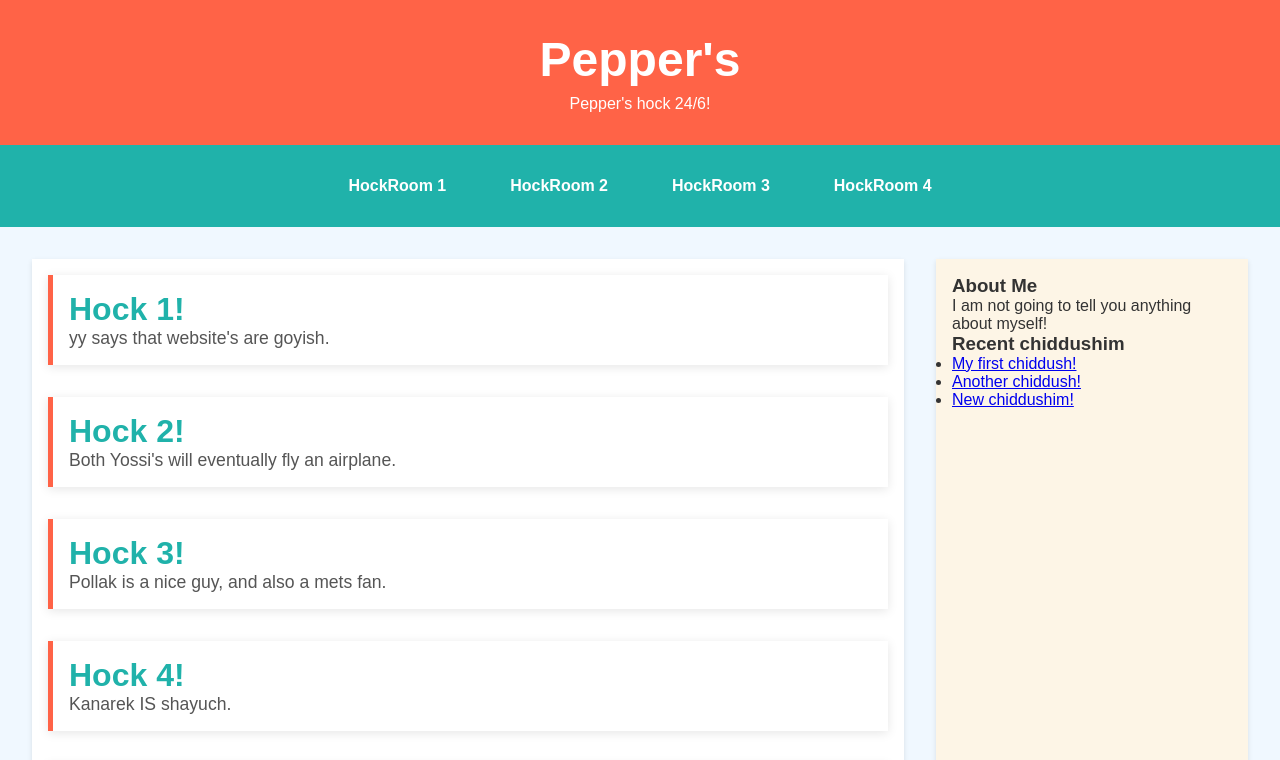
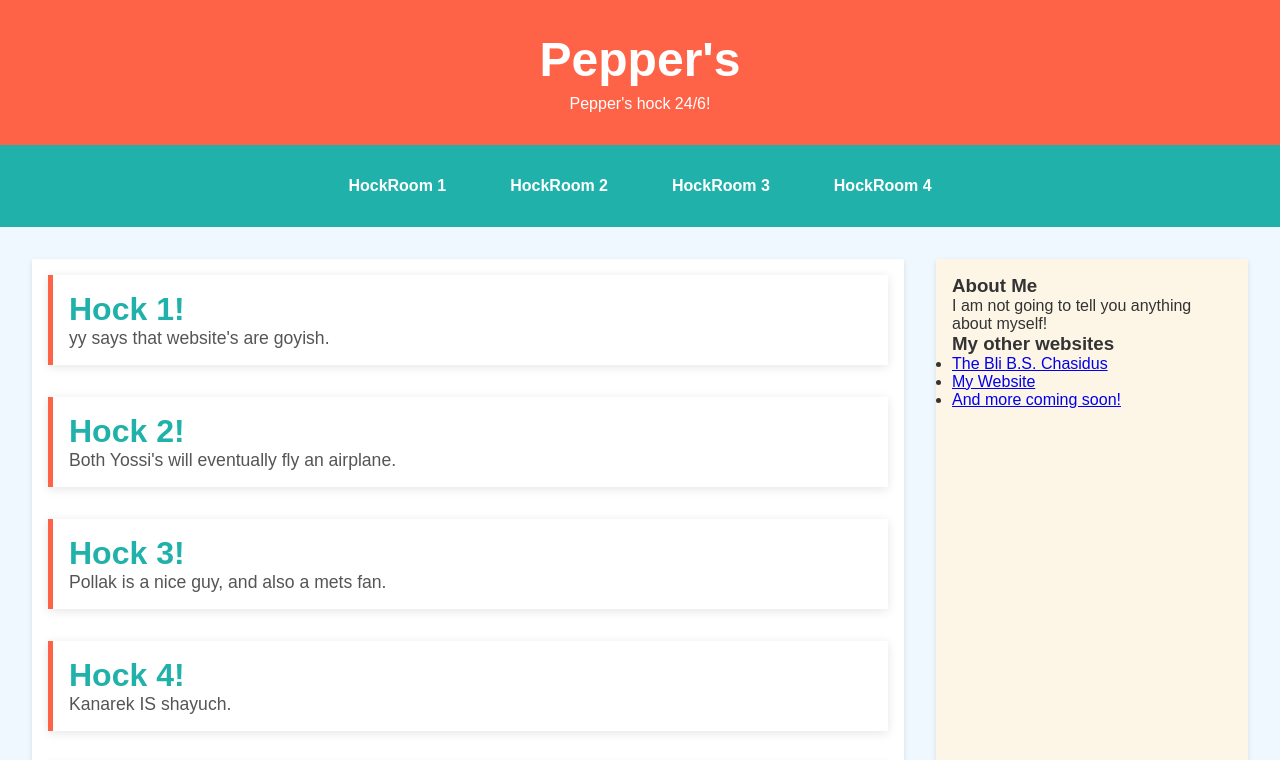
Before and after one commit to rozeraize/pepperhock, a plain HTML site: page index.html in a window 1280 px wide. Shown: the top 760 px of the page. Drawn offline with Linux system fonts and the light colour scheme.

Commit message:
Update index.html

```diff
--- a/index.html
+++ b/index.html
@@ -162,11 +162,11 @@
             <h3>About Me</h3>
             <p>I am not going to tell you anything about myself!</p>
 
-            <h3>Recent chiddushim</h3>
+            <h3>My other websites</h3>
             <ul>
-                <li><a href="#">My first chiddush!</a></li>
-                <li><a href="#">Another chiddush!</a></li>
-                <li><a href="#">New chiddushim!</a></li>
+                <li><a href="https://rozeraize.github.io/chasidus/">The Bli B.S. Chasidus</a></li>
+                <li><a href="https://rozeraize.github.io/mywebsite/">My Website</a></li>
+                <li><a href="#">And more coming soon!</a></li>
             </ul>
         </div>
 
```
